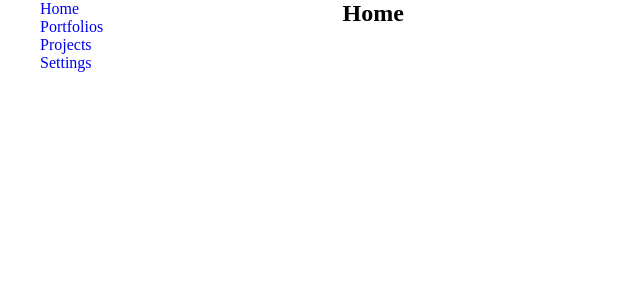
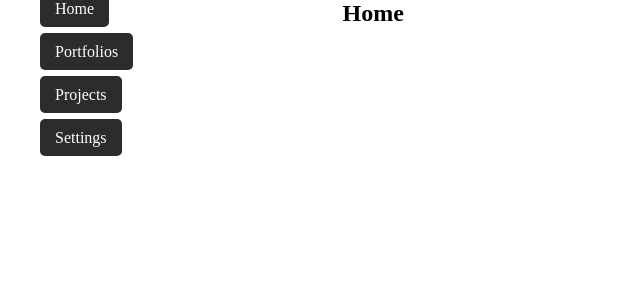
Before and after one commit to cunderhill17/industry-night-cms, a React (Vite) app in the folder cms/: page / in a window 1280 px wide. Shown: the top 300 px of the page, without its empty margins (0-640 px from the left). Built offline with nearby package versions, Linux system fonts and the light colour scheme.

Commit message:
style: add basic styling to nav bar

```diff
--- /dev/null
+++ b/cms/src/styling/components/_header.scss
@@ -0,0 +1,32 @@
+header {
+    order: 2;
+
+    @media screen and (min-width: 768px) {
+        order: 0;
+    }
+}
+
+nav {
+    ul {
+        display: flex;
+        flex-direction: row;
+        justify-content: space-around;
+        align-items: center;
+
+        li {
+            a {
+                background-color: rgb(45, 44, 44);
+                color: white;
+                padding: 10px 15px;
+                border-radius: 5px;
+            }
+        }
+
+        @media screen and (min-width: 768px) {
+            flex-direction: column;
+            justify-content: normal;
+            align-items: normal;
+            gap: 25px;
+        }
+    }
+}
--- a/cms/src/styling/main.scss
+++ b/cms/src/styling/main.scss
@@ -1,5 +1,8 @@
 /* ---Base--- */
 @use "base/base";
 
+/* ---Components--- */
+@use "components/header";
+
 /* ---Layout--- */
 @use "layout/grid";
```
